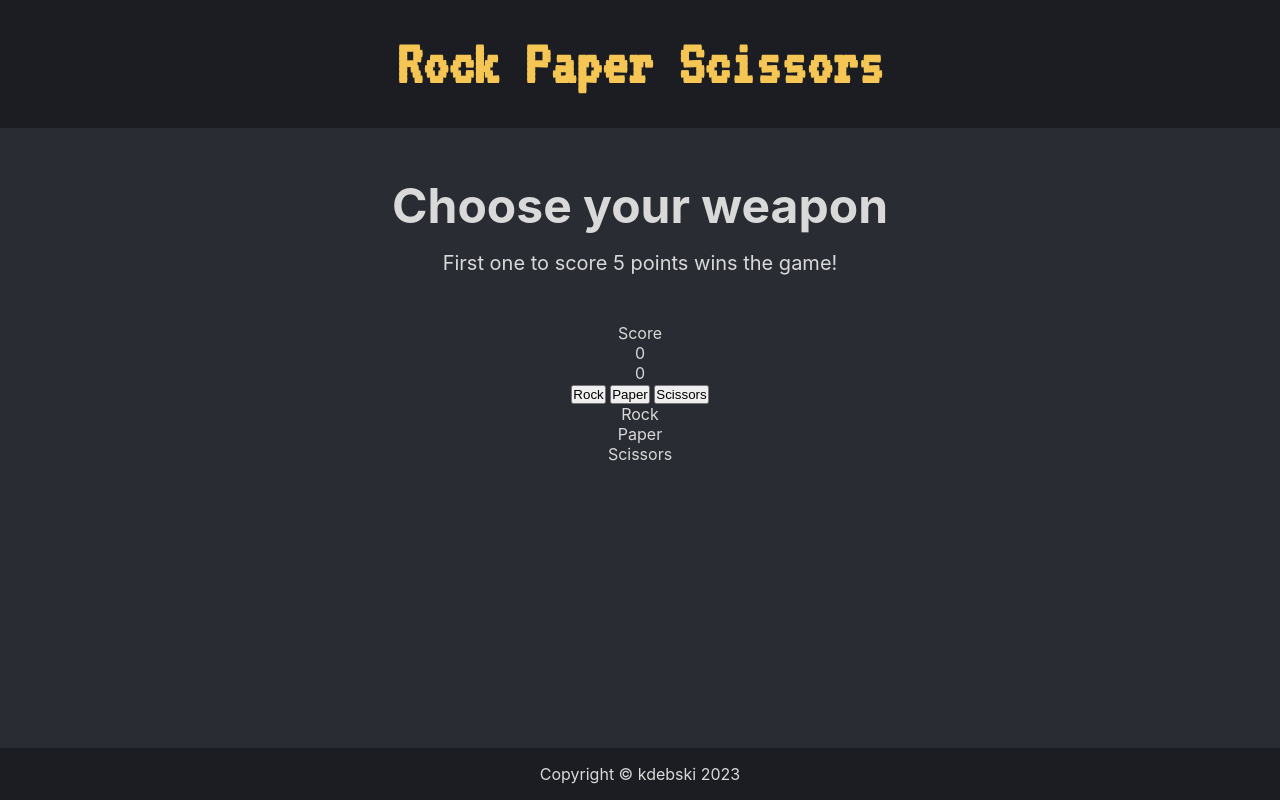
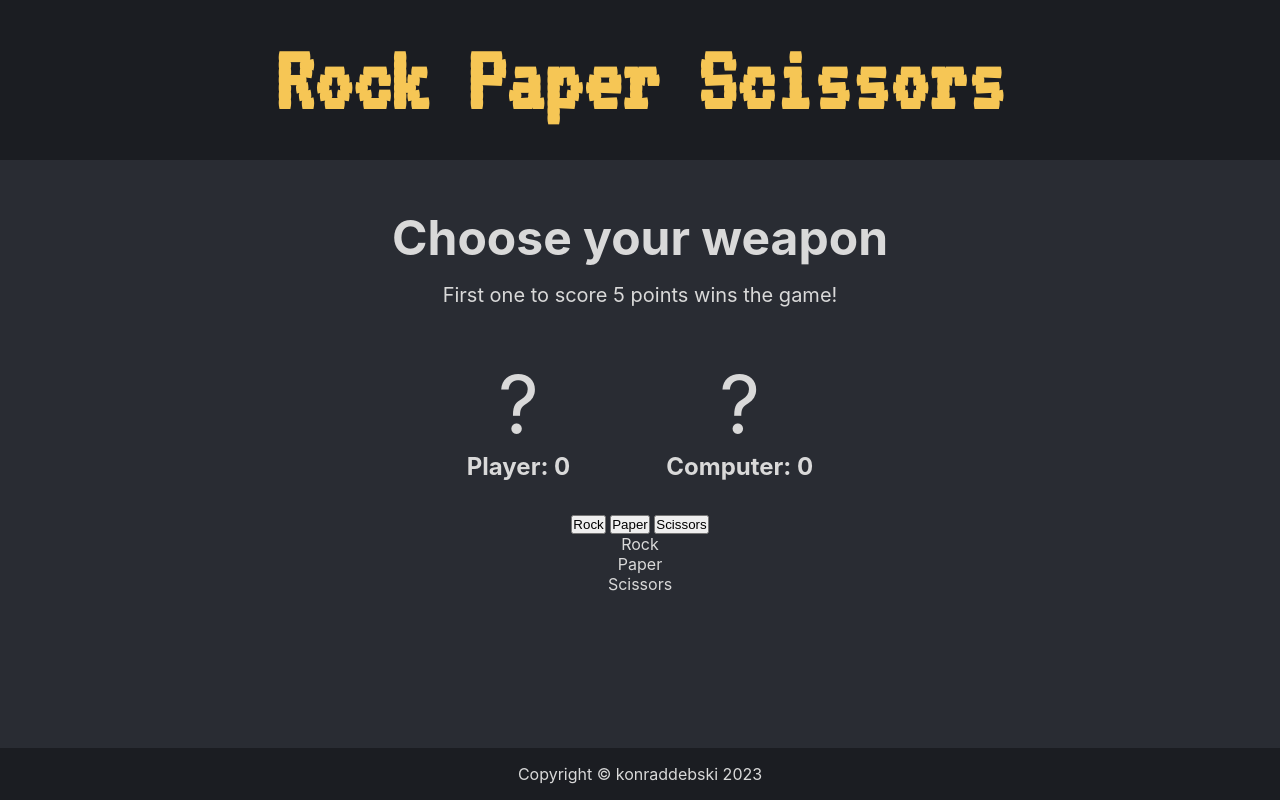
Before and after one commit to DrewnioQ/rock-paper-scissors, a plain HTML site: page index.html in a window 1280 px wide. Drawn offline with Linux system fonts and the light colour scheme.

Commit message:
Style score section in styles.css

```diff
--- a/index.html
+++ b/index.html
@@ -22,11 +22,14 @@
           First one to score 5 points wins the game!
         </p>
       </section>
-      <section class="score">
-        <div class="score-text">Score</div>
-        <div class="score-numbers">
-          <div class="score-player">0</div>
-          <div class="score-computer">0</div>
+      <section class="scoreboard">
+        <div class="score-player">
+          <div class="sign" id="playerSign">?</div>
+          <p class="score" id="playerScore">Player: 0</p>
+        </div>
+        <div class="score-computer">
+          <div class="sign" id="computerSign">?</div>
+          <p class="score" id="computerScore">Computer: 0</p>
         </div>
       </section>
       <section class="interface">
@@ -43,7 +46,7 @@
       </section>
     </main>
     <footer class="container footer">
-      <p class="footer-text">Copyright © kdebski 2023</p>
+      <p class="footer-text">Copyright © konraddebski 2023</p>
     </footer>
   </body>
 </html>
--- a/styles.css
+++ b/styles.css
@@ -34,8 +34,8 @@ body {
 .header-title {
   font-family: "VT323", monospace;
   color: var(--text-title);
-  font-size: 4rem;
-  padding: 2rem 1rem;
+  font-size: 6rem;
+  margin: 2rem 1rem;
 }
 
 /* CONTENT */
@@ -43,13 +43,16 @@ body {
   background-color: var(--background-regular);
   color: var(--text-light);
 
+  flex: auto;
+
+  /* display: flex;
+  flex-direction: column; */
   text-align: center;
-  flex: auto;
 }
 
 /* RULES */
 .rules {
-  padding: 2rem 1rem;
+  margin: 3rem 1rem;
 }
 
 .rules > * {
@@ -64,6 +67,24 @@ body {
   font-size: 1.25rem;
 }
 
+/* SCORE */
+.scoreboard {
+  font-size: 1.5rem;
+  margin: 2rem 1rem;
+
+  display: flex;
+  justify-content: center;
+  gap: 6rem;
+}
+
+.score {
+  font-weight: 700;
+}
+
+.sign {
+  font-size: 5rem;
+}
+
 /* FOOTER */
 .footer {
   /* position: absolute;
```
